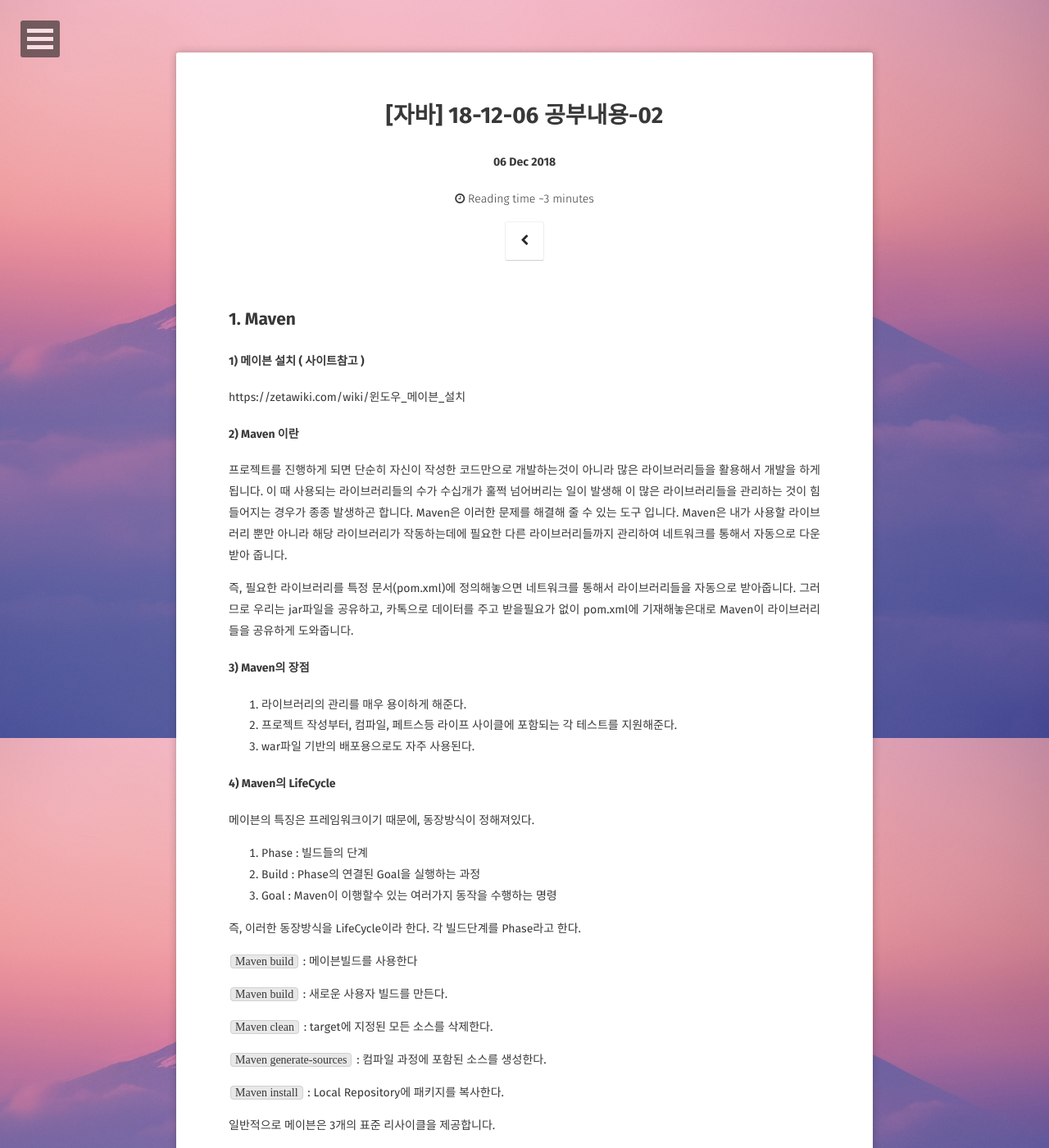
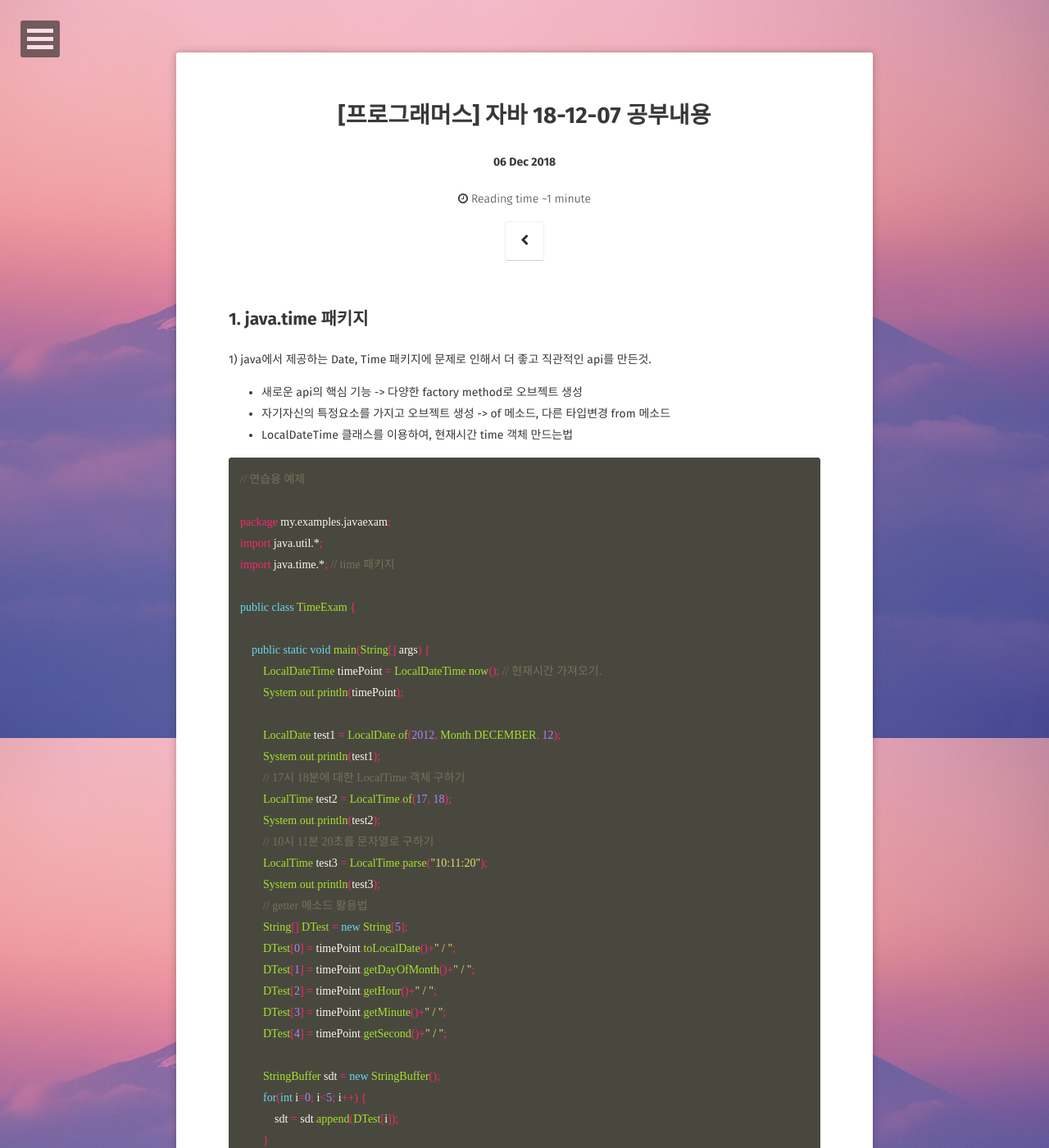
Before and after one commit to choiwono/choiwono.github.io, a Jekyll site: the page built from _posts/2018-12-07-java_basic_02.md, in a window 1280 px wide and 1400 px high. Shown: the whole window at 82% size. Built offline with Jekyll 4.4.1, drawn with Linux system fonts in a browser that asks for light colours; some web fonts are replaced; comment, search, counter and statistics services are not loaded; some of the changed text lies outside the part shown.

Commit message:
update_blog

````diff
--- /dev/null
+++ b/_posts/2018-12-07-java_basic_02.md
@@ -0,0 +1,69 @@
+---
+layout: post
+title:  "[프로그래머스] 자바 18-12-07 공부내용"
+date:   2018-12-06
+excerpt: "자바, 온라인수업"
+java: true
+tag:
+- java.time
+
+comments: true
+---
+
+## 1. java.time 패키지
+
+1) java에서 제공하는 Date, Time 패키지에 문제로 인해서 더 좋고 직관적인 api를 만든것.
+* 새로운 api의 핵심 기능 -> 다양한 factory method로 오브젝트 생성
+* 자기자신의 특정요소를 가지고 오브젝트 생성 -> of 메소드, 다른 타입변경 from 메소드
+* LocalDateTime 클래스를 이용하여, 현재시간 time 객체 만드는법
+
+```java
+// 연습용 예제
+
+package my.examples.javaexam;
+import java.util.*;
+import java.time.*; // time 패키지
+
+public class TimeExam {
+
+    public static void main(String[] args) {
+        LocalDateTime timePoint = LocalDateTime.now(); // 현재시간 가져오기.
+        System.out.println(timePoint);
+
+        LocalDate test1 = LocalDate.of(2012, Month.DECEMBER, 12);
+        System.out.println(test1);
+        // 17시 18분에 대한 LocalTime 객체 구하기
+        LocalTime test2 = LocalTime.of(17, 18);
+        System.out.println(test2);
+        // 10시 11분 20초를 문자열로 구하기
+        LocalTime test3 = LocalTime.parse("10:11:20");
+        System.out.println(test3);
+        // getter 메소드 활용법
+        String[] DTest = new String[5];
+        DTest[0] = timePoint.toLocalDate()+" / ";
+        DTest[1] = timePoint.getDayOfMonth()+" / ";
+        DTest[2] = timePoint.getHour()+" / ";
+        DTest[3] = timePoint.getMinute()+" / ";
+        DTest[4] = timePoint.getSecond()+" / ";
+
+        StringBuffer sdt = new StringBuffer();
+        for(int i=0; i<5; i++) {
+            sdt = sdt.append(DTest[i]);
+        }
+        System.out.println(sdt);
+    }
+}
+
+
+```
+{% hightlight html %}
+2018-12-07T16:33:56.419
+
+2012-12-12
+
+17:18
+
+10:11:20
+
+2018-12-07 / 7 / 16 / 33 / 56 /
+{% endhightlight %}
````
Also changed, not shown: _posts/2018-12-07-java_basic_01.md (+3 -1 lines).
